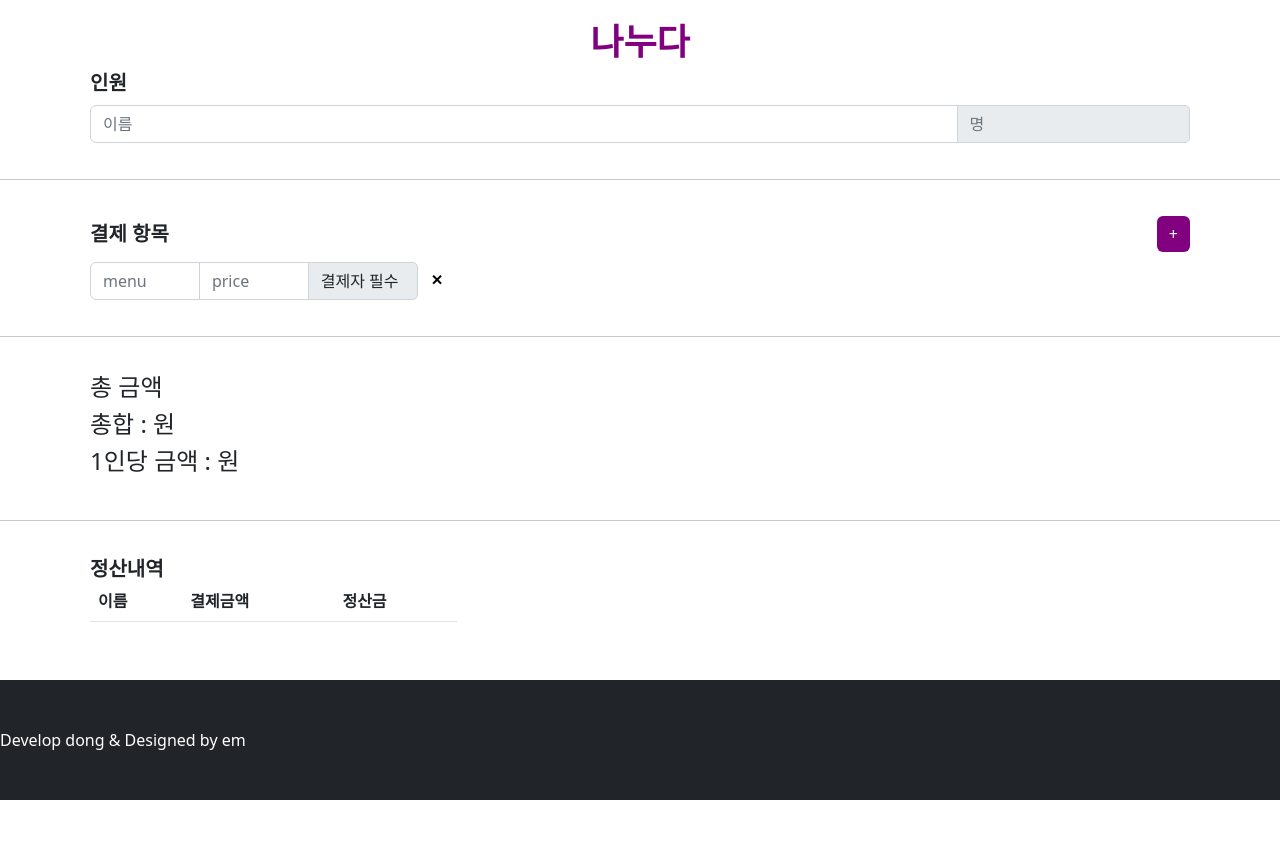
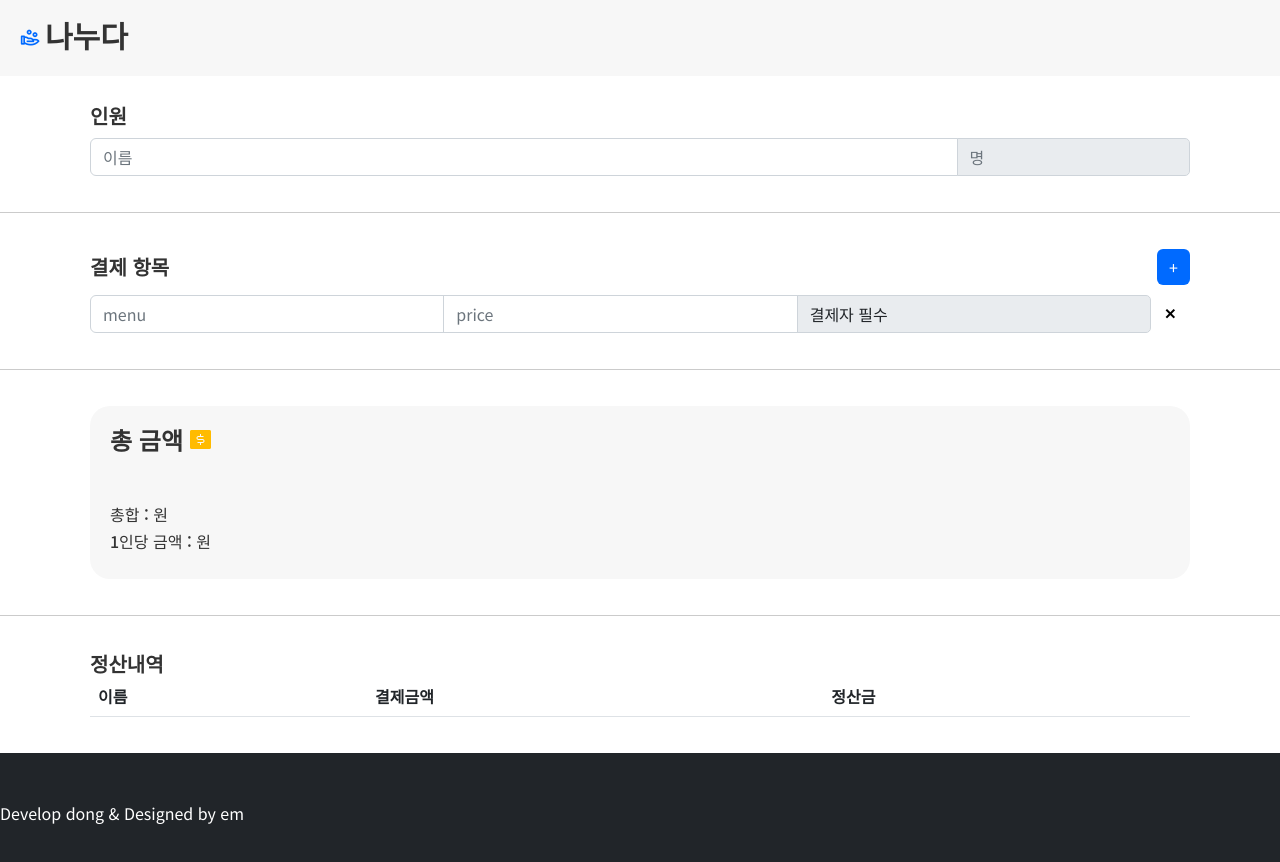
Before and after one commit to dong3789/calculator, a plain HTML site: page index.html in a window 1280 px wide. Before the commit the page ends 800 px from the top, so only its background shows below. Drawn offline with nearby package versions, Linux system fonts and the light colour scheme.

Commit message:
230315_01
css 수정

```diff
--- a/index.html
+++ b/index.html
@@ -9,16 +9,30 @@
   <link href="https://cdn.jsdelivr.net/npm/bootstrap@5.2.3/dist/css/bootstrap.min.css" rel="stylesheet"
     integrity="sha384-rbsA2VBKQhggwzxH7pPCaAqO46MgnOM80zW1RWuH61DGLwZJEdK2Kadq2F9CUG65" crossorigin="anonymous">
   <link href="https://cdn.jsdelivr.net/npm/remixicon@2.5.0/fonts/remixicon.css" rel="stylesheet">
+  <link rel="preconnect" href="https://fonts.googleapis.com">
+  <link rel="preconnect" href="https://fonts.gstatic.com" crossorigin>
+  <link href="https://fonts.googleapis.com/css2?family=Noto+Sans+KR:wght@100;300;400;500;700;900&display=swap" rel="stylesheet">
+  <link href="https://fonts.googleapis.com/css2?family=Noto+Sans+KR:wght@100;300;400;500;700;900&display=swap" rel="stylesheet">
   <style>
+    body {font-family: 'Noto Sans KR', sans-serif; color: #333;}
     h3 {
       margin-bottom: 0;
     }
 
     .wrap h1 {
-      text-align: center;
-      font-weight: 900;
-      font-size: 36px;
-      color: purple;
+      background: #f7f7f7;
+      padding: 20px;
+      font-size: 30px;
+      text-align: left;
+      font-weight: 700;
+      font-family: 'Nanum Pen Script', cursive;
+    }
+
+    .wrap h1 i {
+      font-size: 20px;
+      font-weight: 100;
+      margin-right: 5px;
+      color: #006aff;
     }
 
     .wrap h3 {
@@ -43,8 +57,8 @@
 
     .wrap .del-user {
       background: #fff;
-      border: 1px solid purple;
-      color: purple;
+      border: 1px solid #006aff;
+      color: #006aff;
       padding: 5px 10px;
       margin-top: 10px;
       font-weight: 700;
@@ -60,7 +74,7 @@
     }
 
     .wrap .btn-primary {
-      background: purple;
+      background: #006aff;
       border: none;
     }
 
@@ -79,14 +93,42 @@
       cursor: pointer;
     }
 
+    .wrap .inner-cont {
+      background: #f7f7f7;
+      padding: 20px;
+      border-radius: 20px;
+    }
+
+    .wrap .inner-cont h4 {
+      font-weight: 900;
+      display: flex;
+      align-items: center;
+      margin-bottom: 50px;
+    }
+
+    .wrap .inner-cont h4 i {
+      color: rgb(255, 187, 0);
+      margin-left: 5px;
+    }
+
+    .wrap .inner-cont h5 {
+      font-size: 16px;
+    }
+
+    .wrap .totalAmt, .payAmt {font-weight: 900;}
+
+    @media (min-width: 992px){
+      .col-lg-4 {width: 100%;}
+    }
   </style>
 </head>
 
 <body class="d-flex flex-column min-vh-100">
   <div class="body-wrap">
     <div class="wrap">
+        <h1 class="refresh" onClick="window.location.reload()"><i class="ri-hand-coin-line"></i>나누다</h1>
+
       <div class="container">
-        <h1 class="refresh" onClick="window.location.reload()">나누다</h1>
         <h3>인원</h3>
         <div class="input-group col-lg-4">
           <input type="text" class="form-control user-name" name="user-name" placeholder="이름">
@@ -118,11 +160,13 @@
       <hr>
 
       <div class="container">
-        <h4>총 금액</h4>
-        <div class="col-lg-4">
-          <input type="hidden" class="totalHiddenAmt">
-          <h4>총합 : <span class="totalAmt"></span> 원</h4>
-          <h4>1인당 금액 : <span class="text-danger payAmt"></span> 원</h4>
+        <div class="inner-cont">
+          <h4>총 금액<i class="ri-money-dollar-box-fill"></i></h4>
+          <div class="col-lg-4">
+            <input type="hidden" class="totalHiddenAmt">
+            <h5>총합 : <span class="totalAmt"></span> 원</h5>
+            <h5>1인당 금액 : <span class="text-danger payAmt"></span> 원</h5>
+          </div>
         </div>
       </div>
 
```
